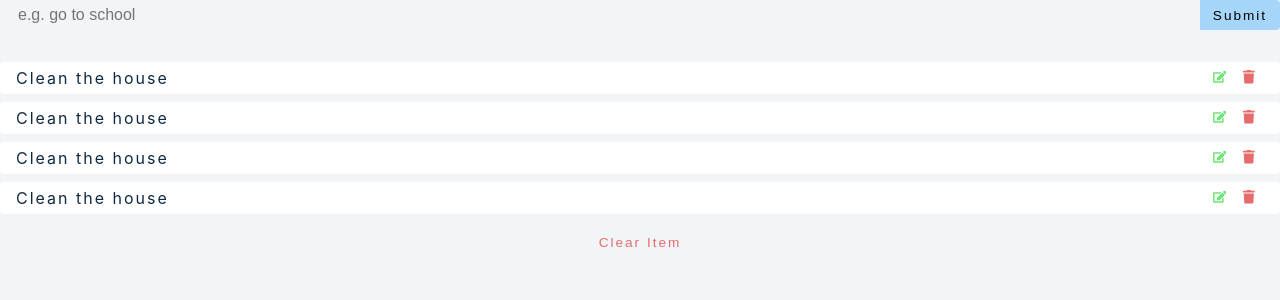
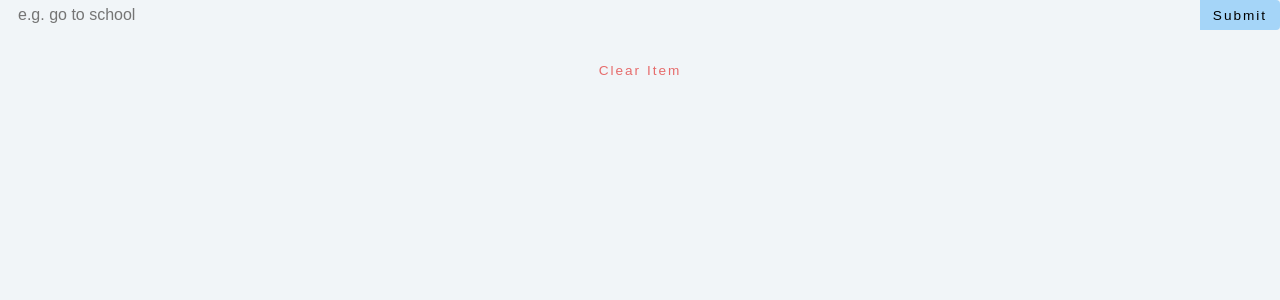
Before and after one commit to DoanhTran03/react-projects, a React (Vite) app: page / in a window 1280 px wide. Shown: the top 300 px of the page. Built offline with nearby package versions, Linux system fonts and the light colour scheme.

Commit message:
Using items state in BudList to render BudItem(s)

```diff
--- a/src/components/BudItem.tsx
+++ b/src/components/BudItem.tsx
@@ -1,8 +1,11 @@
 import { FaEdit, FaTrash } from 'react-icons/fa';
-const BudItem = () => {
+interface Props {
+  item: string;
+}
+const BudItem = ({item}: Props) => {
   return (
     <div className='budItem'>
-        <p className='budItem__name'>Clean the house</p>
+        <p className='budItem__name'>{item}</p>
         <div className="budItem__buttons">
             <button className="edit"><FaEdit></FaEdit></button>
             <button className="trash"><FaTrash></FaTrash></button>
--- a/src/components/BudList.tsx
+++ b/src/components/BudList.tsx
@@ -13,10 +13,7 @@ const BudGrid = () => {
     <div className='budGrid'>
             <BudForm addItem={addItem}></BudForm>
         <div className="budGrid__items">
-            <BudItem></BudItem>
-            <BudItem></BudItem>
-            <BudItem></BudItem>
-            <BudItem></BudItem>
+            {items.map((item, index) => <BudItem item={item} key={index}></BudItem>)}
         </div>
         <button className='budGrid__clearBtn'>Clear Item</button>
     </div>
```
